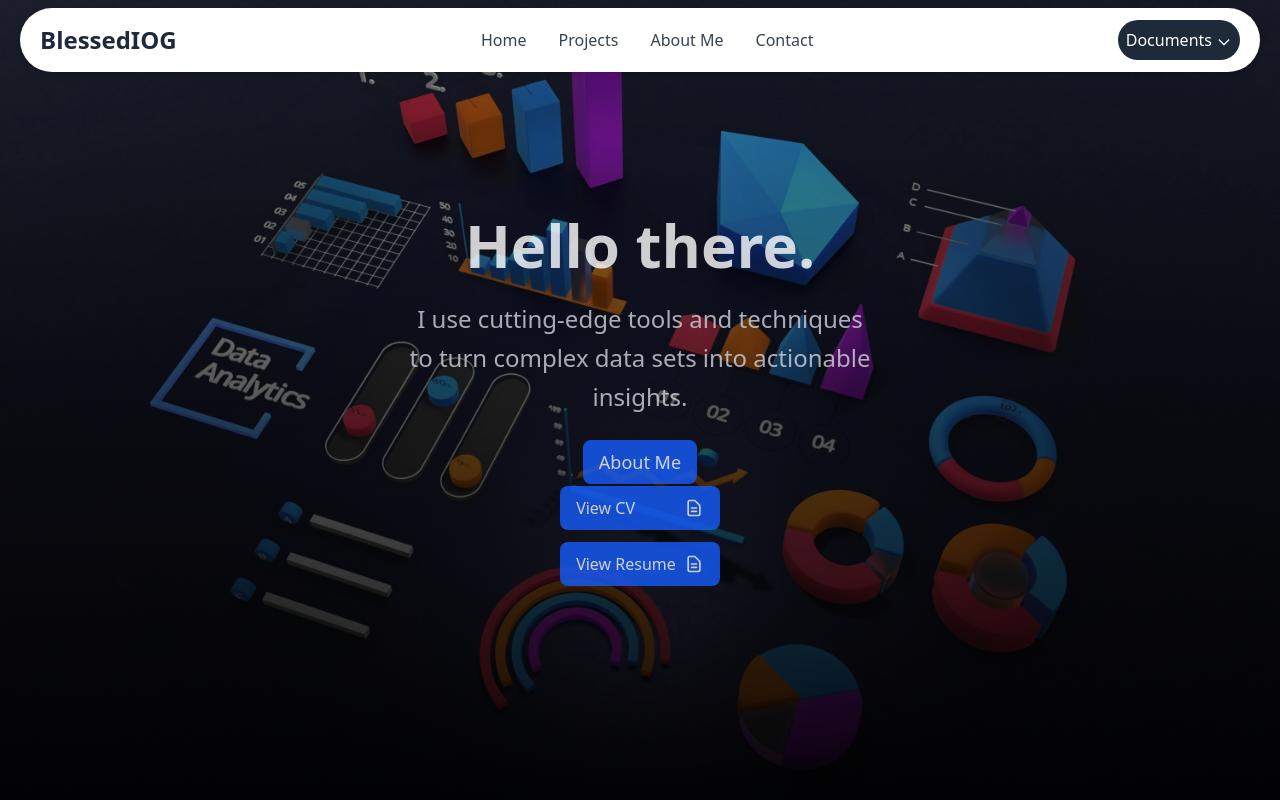
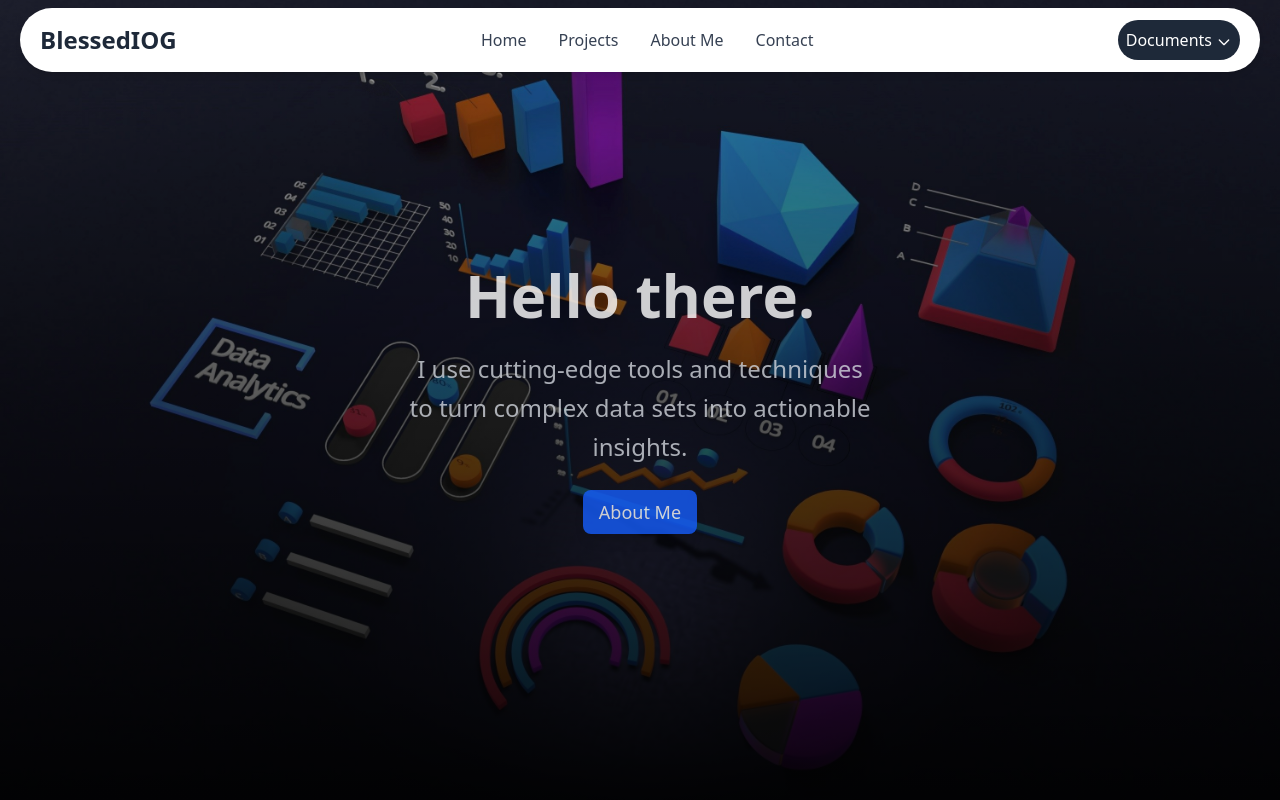
Before and after one commit to Oluwasegun122/blessediog, a Next.js app: page / in a window 1280 px wide. Shown: the top 800 px of the page. Built offline with nearby package versions, Linux system fonts and the light colour scheme.

Commit message:
first commit

```diff
--- a/app/components/ProjectsSection.tsx
+++ b/app/components/ProjectsSection.tsx
@@ -56,7 +56,7 @@ export default function ProjectsSection() {
       <div className="max-w-7xl mx-auto">
         <div className="text-center mb-12">
           <h2 className="text-3xl font-extrabold text-gray-900 sm:text-4xl">
-            <span className="block">Featured Projects</span>
+            <span className="block capitalize">Featured Projects</span>
             <span className="block mt-2 h-1 w-20 bg-gradient-to-r from-blue-500 to-purple-600 mx-auto"></span>
           </h2>
           <p className="mt-4 max-w-2xl text-xl text-gray-600 mx-auto">
--- a/app/page.tsx
+++ b/app/page.tsx
@@ -50,7 +50,7 @@ export default function Home() {
                 About Me
               </Link>
             </div>
-            <div>
+            <div className="hidden">
               <DocumentModal
                 triggerType="button"
                 buttonStyle="primary"
```
